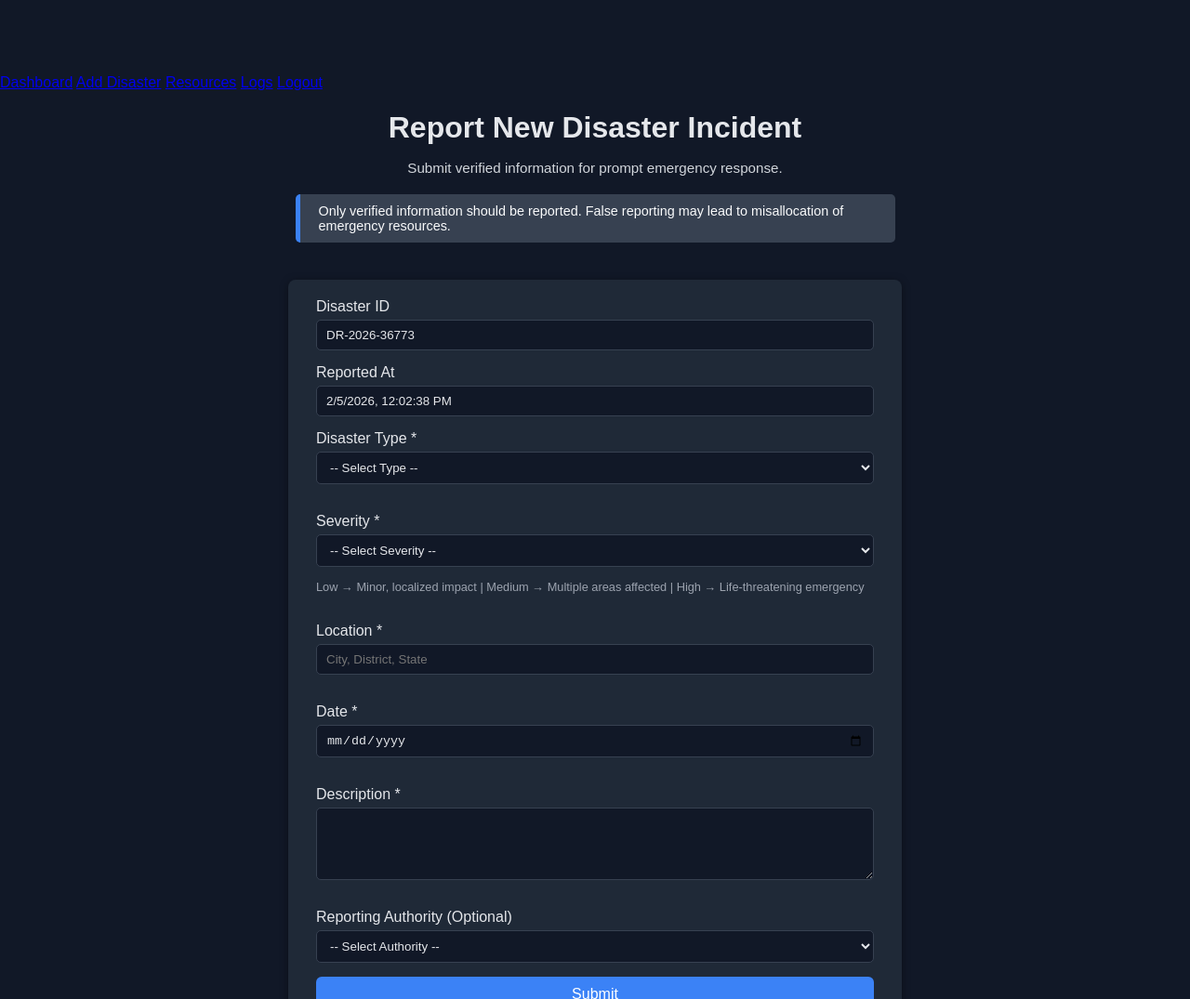
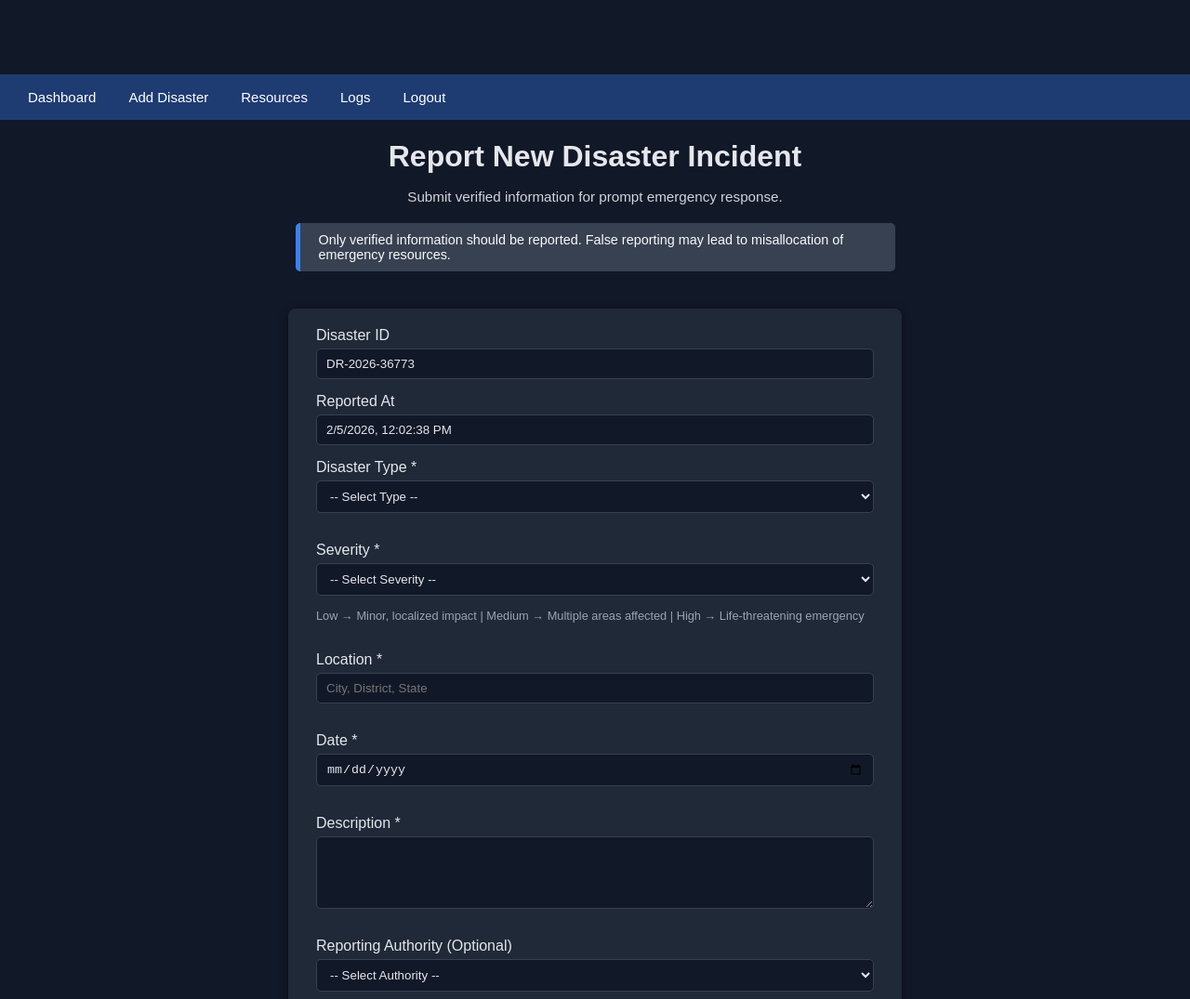
Before and after one commit to Anshika-29-tyagi/disaster-management-web, a plain HTML site: page disaster-frontend/add-disaster.html in a window 1280 px wide. Shown: the top 1075 px of the page at 93% size. Drawn offline with Linux system fonts and the light colour scheme.

Commit message:
Update add-disaster.css

```diff
--- a/disaster-frontend/add-disaster.css
+++ b/disaster-frontend/add-disaster.css
@@ -5,6 +5,24 @@ body {
   font-family: Arial, sans-serif;
   margin: 0;
   padding-top: 80px; /* space for fixed navbar */
+}
+.navbar {
+  background: #1e3c72;
+  padding: 10px 20px;
+  display: flex;
+  gap: 15px;
+}
+
+.navbar a {
+  color: white;
+  text-decoration: none;
+  font-size: 15px;
+  padding: 6px 10px;
+  border-radius: 5px;
+}
+
+.navbar a:hover {
+  background: #2a5298;
 }
 
 /* Breadcrumb */
```
